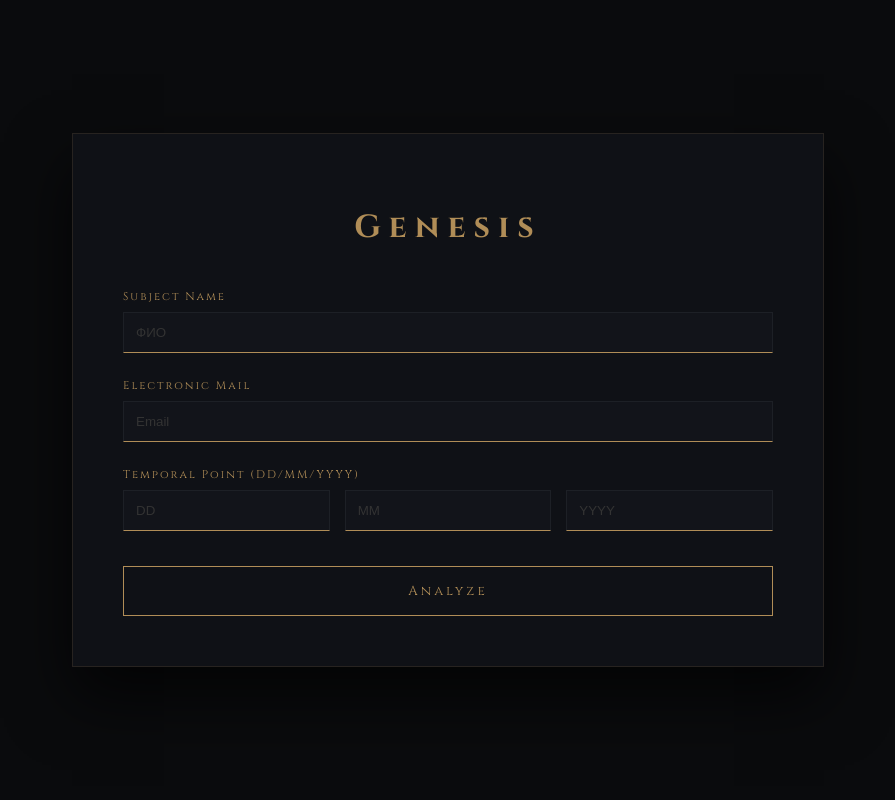
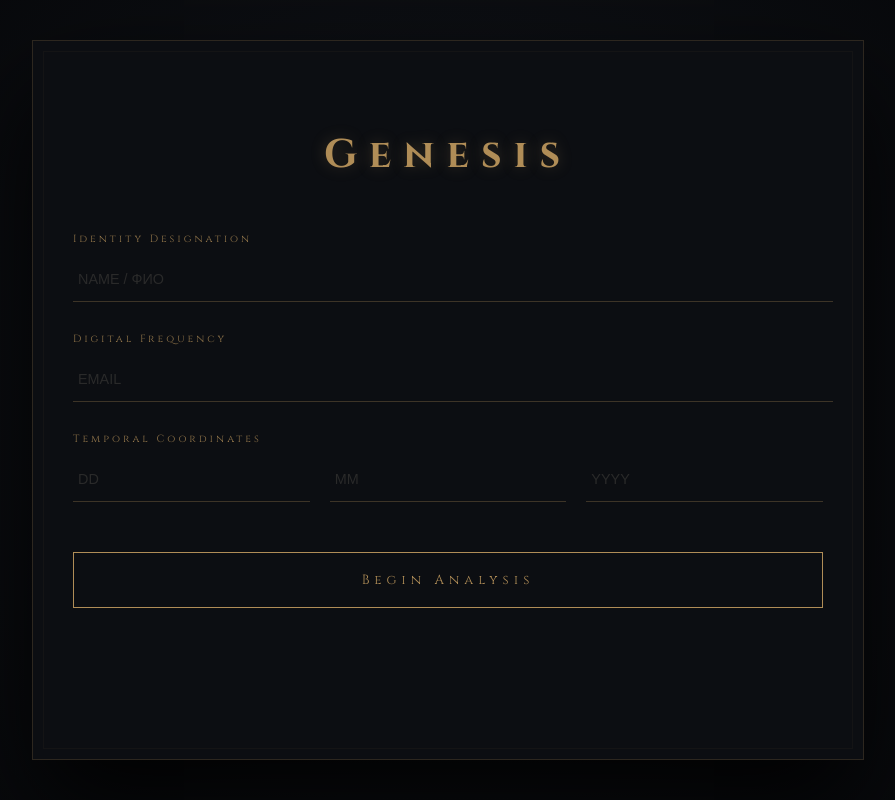
Before and after one commit to BondarevEugene/numerology_project, a Python web app: template templates/index.html in a window 1280 px wide. Shown: the whole page, without its empty margins (192-1087 px from the left). Run offline with Jinja, Linux system fonts and the light colour scheme; the template is opened without the code that fills it, so the values that code supplies are empty.

Commit message:
23\03\26_working_wersion_4 (new style)

```diff
--- a/templates/index.html
+++ b/templates/index.html
@@ -2,168 +2,196 @@
 <html lang="ru">
 <head>
     <meta charset="UTF-8">
-    <title>Genesis System | Archetype Analysis</title>
-    <link href="https://fonts.googleapis.com/css2?family=Cinzel:wght@400;700&family=Lora:wght@400;500&display=swap" rel="stylesheet">
+    <meta name="viewport" content="width=device-width, initial-scale=1.0">
+    <title>Genesis | Sacred System</title>
+    <link href="https://fonts.googleapis.com/css2?family=Cinzel:wght@400;700&family=Lora:ital,wght@0,400;0,500;1,400&display=swap" rel="stylesheet">
     <style>
         :root {
             --copper: #b08d57;
-            --dark-void: #0a0b0d;
-            --muted-gray: #8a8a8a;
-            --input-bg: #12141a;
+            --gold: #d4af37;
+            --void: #060709;
+            --card-bg: #0c0e12;
+            --text: #a0a0a0;
         }
 
         body {
-            background: var(--dark-void);
-            color: var(--muted-gray);
+            background: var(--void);
+            background-image: radial-gradient(circle at center, #11141a 0%, #060709 100%);
+            color: var(--text);
             font-family: 'Lora', serif;
             margin: 0;
             display: flex;
             justify-content: center;
-            align-items: center;
             min-height: 100vh;
-            overflow-x: hidden;
         }
 
         .main-card {
-            background: #0f1116;
-            border: 1px solid rgba(176, 141, 87, 0.15);
-            padding: 50px;
+            background: var(--card-bg);
+            border: 1px solid rgba(176, 141, 87, 0.2);
+            padding: 60px 40px;
             width: 100%;
-            max-width: 650px;
-            box-shadow: 0 30px 60px rgba(0,0,0,0.7);
+            max-width: 750px;
+            box-shadow: 0 50px 100px rgba(0,0,0,0.9);
             margin: 40px 20px;
+            position: relative;
+        }
+
+        /* Декоративные углы */
+        .main-card::before {
+            content: ""; position: absolute; top: 10px; left: 10px; right: 10px; bottom: 10px;
+            border: 1px solid rgba(176, 141, 87, 0.05); pointer-events: none;
         }
 
         h1 {
             font-family: 'Cinzel', serif;
             color: var(--copper);
             text-align: center;
-            letter-spacing: 8px;
-            margin-bottom: 40px;
+            letter-spacing: 12px;
+            font-size: 2.5rem;
+            margin-bottom: 50px;
+            text-shadow: 0 0 15px rgba(176, 141, 87, 0.3);
         }
 
         .section-label {
             font-family: 'Cinzel', serif;
             color: var(--copper);
-            font-size: 0.7rem;
-            letter-spacing: 2px;
+            font-size: 0.65rem;
+            letter-spacing: 3px;
+            margin-bottom: 10px;
             display: block;
-            margin-bottom: 8px;
+            opacity: 0.8;
         }
 
         .form-control {
-            background: var(--input-bg) !important;
-            border: 1px solid #1d2026 !important;
-            border-bottom: 1px solid var(--copper) !important;
-            color: var(--muted-gray) !important;
+            background: transparent !important;
+            border: none !important;
+            border-bottom: 1px solid rgba(176, 141, 87, 0.3) !important;
+            color: #fff !important;
             width: 100%;
-            padding: 12px;
-            margin-bottom: 25px;
-            box-sizing: border-box;
-            outline: none;
-            transition: 0.3s;
+            padding: 12px 5px;
+            margin-bottom: 30px;
+            font-size: 1.1rem;
+            transition: 0.4s;
         }
 
         .form-control:focus {
-            border-bottom: 1px solid #d4af37 !important;
-            background: #161920 !important;
+            outline: none;
+            border-bottom: 1px solid var(--gold) !important;
+            background: rgba(176, 141, 87, 0.02) !important;
         }
 
-        .date-grid { display: flex; gap: 15px; }
+        .date-grid { display: flex; gap: 20px; }
 
         .btn-execute {
             background: transparent;
             color: var(--copper);
             border: 1px solid var(--copper);
             font-family: 'Cinzel', serif;
-            padding: 15px;
+            padding: 18px;
             width: 100%;
-            letter-spacing: 3px;
+            letter-spacing: 5px;
             cursor: pointer;
-            transition: 0.4s;
-            margin-top: 10px;
+            transition: 0.5s;
+            margin-top: 20px;
         }
 
         .btn-execute:hover {
             background: var(--copper);
-            color: var(--dark-void);
-            box-shadow: 0 0 20px rgba(176, 141, 87, 0.3);
+            color: var(--void);
+            box-shadow: 0 0 30px rgba(176, 141, 87, 0.4);
         }
 
-        /* --- Стили Wow-эффекта --- */
+        /* --- Стили Результата --- */
         .result-panel {
-            margin-top: 60px;
-            padding-top: 40px;
-            border-top: 1px solid rgba(176, 141, 87, 0.1);
+            margin-top: 80px;
+            animation: fadeIn 1.5s ease;
         }
 
-        .sigil-container {
+        @keyframes fadeIn { from { opacity: 0; } to { opacity: 1; } }
+
+        .mystic-header {
             display: flex;
-            justify-content: center;
-            margin-bottom: 30px;
+            align-items: center;
+            text-align: center;
+            margin: 50px 0 30px;
         }
 
-        .sacred-sigil {
-            width: 100px;
-            height: 100px;
-            filter: drop-shadow(0 0 8px rgba(176, 141, 87, 0.4));
+        .mystic-header::before, .mystic-header::after {
+            content: ""; flex: 1; height: 1px; background: linear-gradient(to right, transparent, var(--copper), transparent);
         }
 
-        .reveal-box {
-            opacity: 0;
-            transform: translateY(20px);
-            animation: finalReveal 1.2s forwards;
-            animation-delay: 0.3s;
+        .mystic-header span {
+            padding: 0 20px;
+            font-family: 'Cinzel', serif;
+            color: var(--copper);
+            font-size: 1.3rem;
+            letter-spacing: 4px;
         }
 
-        @keyframes finalReveal {
-            to { opacity: 1; transform: translateY(0); }
+        .paragrapth {
+            line-height: 1.9;
+            font-size: 1.1rem;
+            margin-bottom: 25px;
+            text-align: justify;
+            color: #d1d1d1;
+        }
+
+        .task-row {
+            display: flex;
+            background: rgba(176, 141, 87, 0.03);
+            border-left: 2px solid var(--copper);
+            padding: 15px 20px;
+            margin-bottom: 15px;
+            transition: 0.3s;
+        }
+
+        .task-row:hover {
+            background: rgba(176, 141, 87, 0.07);
+            transform: translateX(5px);
+        }
+
+        .task-row .icon {
+            color: var(--gold);
+            margin-right: 15px;
+            font-size: 1.2rem;
+        }
+
+        .gold-accent {
+            color: var(--gold);
+            font-weight: 500;
         }
 
         .typewriter-title {
             font-family: 'Cinzel', serif;
-            color: var(--copper);
+            color: var(--gold);
             text-align: center;
-            letter-spacing: 4px;
-            margin-bottom: 25px;
-        }
-
-        .content-fade-in {
-            line-height: 1.8;
-            color: #777;
-            text-align: justify;
-        }
-
-        .highlight-text {
-            color: var(--copper);
-            border-left: 2px solid var(--copper);
-            padding-left: 15px;
-            margin-bottom: 20px;
-            font-style: italic;
+            font-size: 1.8rem;
+            margin-bottom: 40px;
+            letter-spacing: 2px;
         }
 
         .action-zone {
+            margin-top: 60px;
             text-align: center;
-            margin-top: 40px;
         }
 
         .pdf-link-premium {
-            display: inline-block;
-            padding: 12px 30px;
+            text-decoration: none;
             color: var(--copper);
-            text-decoration: none;
+            font-family: 'Cinzel', serif;
+            font-size: 0.8rem;
+            letter-spacing: 3px;
+            padding: 15px 40px;
             border: 1px solid var(--copper);
-            font-family: 'Cinzel', serif;
-            font-size: 0.75rem;
-            letter-spacing: 2px;
-            transition: 0.3s;
+            transition: 0.4s;
         }
 
         .pdf-link-premium:hover {
-            background: rgba(176, 141, 87, 0.1);
+            background: var(--copper);
+            color: var(--void);
         }
 
-        ::placeholder { color: #333; }
+        ::placeholder { color: #2a2a2a; font-size: 0.9rem; }
     </style>
 </head>
 <body>
@@ -171,45 +199,32 @@
         <h1>Genesis</h1>
 
         <form method="POST">
-            <span class="section-label">Subject Name</span>
-            <input type="text" name="name" class="form-control" placeholder="ФИО" required>
+            <span class="section-label">Identity Designation</span>
+            <input type="text" name="name" class="form-control" placeholder="NAME / ФИО" required>
 
-            <span class="section-label">Electronic Mail</span>
-            <input type="email" name="email" class="form-control" placeholder="Email" required>
+            <span class="section-label">Digital Frequency</span>
+            <input type="email" name="email" class="form-control" placeholder="EMAIL" required>
 
-            <span class="section-label">Temporal Point (DD/MM/YYYY)</span>
+            <span class="section-label">Temporal Coordinates</span>
             <div class="date-grid">
                 <input type="number" name="day" class="form-control" placeholder="DD" min="1" max="31" required>
                 <input type="number" name="month" class="form-control" placeholder="MM" min="1" max="12" required>
                 <input type="number" name="year" class="form-control" placeholder="YYYY" min="1900" max="2026" required>
             </div>
 
-            <button type="submit" class="btn-execute">Analyze</button>
+            <button type="submit" class="btn-execute">Begin Analysis</button>
         </form>
 
         {% if result %}
         <div class="result-panel" id="resultTrigger">
-            <div class="sigil-container">
-                <svg class="sacred-sigil" viewBox="0 0 100 100">
-                    <circle cx="50" cy="50" r="45" fill="none" stroke="#b08d57" stroke-width="0.5" opacity="0.3"/>
-                    <polygon points="50,5 95,75 5,75" fill="none" stroke="#b08d57" stroke-width="1">
-                        <animateTransform attributeName="transform" type="rotate" from="0 50 50" to="360 50 50" dur="20s" repeatCount="indefinite"/>
-                    </polygon>
-                    <polygon points="50,95 5,25 95,25" fill="none" stroke="#b08d57" stroke-width="1">
-                        <animateTransform attributeName="transform" type="rotate" from="360 50 50" to="0 50 50" dur="15s" repeatCount="indefinite"/>
-                    </polygon>
-                </svg>
+            <h2 class="typewriter-title">{{ result.title }}</h2>
+
+            <div class="analysis-content">
+                {{ result.full_text | genesis_style }}
             </div>
 
-            <div class="reveal-box">
-                <h2 class="typewriter-title">{{ result.title }}</h2>
-                <div class="content-fade-in">
-                    {{ result.html_display | safe }}
-                </div>
-
-                <div class="action-zone">
-                    <a href="/download/{{ pdf_file }}" class="pdf-link-premium">EXPORT ARCHIVE (PDF)</a>
-                </div>
+            <div class="action-zone">
+                <a href="/download/{{ pdf_file }}" class="pdf-link-premium">Extract Full PDF Archive</a>
             </div>
         </div>
 
@@ -217,7 +232,7 @@
             document.addEventListener("DOMContentLoaded", function() {
                 const element = document.getElementById('resultTrigger');
                 if (element) {
-                    element.scrollIntoView({ behavior: 'smooth', block: 'center' });
+                    element.scrollIntoView({ behavior: 'smooth', block: 'start' });
                 }
             });
         </script>
```
Also changed, not shown: app.py (+68 -0 lines), genesis_archive.db, 4 other files.
